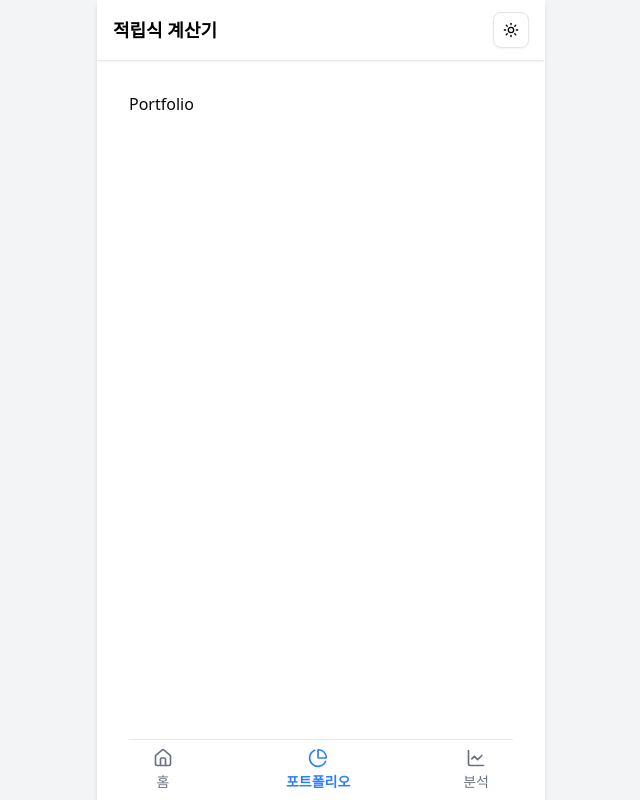
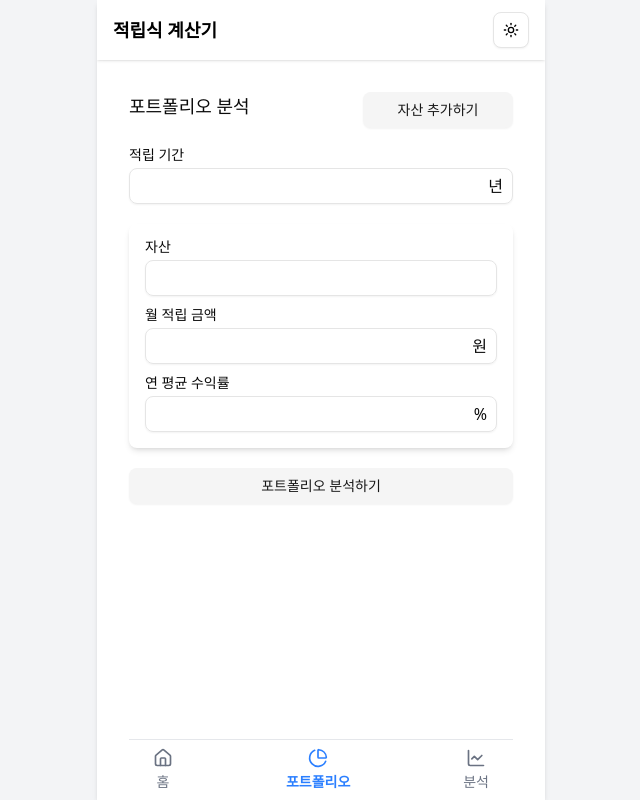
Before and after one commit to JeonChangMin15/stack-money-flow, a Next.js app: page /portfolio in a window 1280 px wide. Shown: the whole page, without its empty margins (319-959 px from the left). Built offline with nearby package versions, Linux system fonts and the light colour scheme.

Commit message:
[기능] 포트폴리오 분석 페이지 작업 - textInput 컴포넌트 생성 - 파이차트 컴포넌트 생성

```diff
--- a/src/app/(home)/page.tsx
+++ b/src/app/(home)/page.tsx
@@ -90,7 +90,7 @@ export default function Home() {
         onChange={setAverageProfit}
       />
       <Button
-        className="transition-transform duration-150 active:scale-95 active:shadow-inner dark:active:bg-gray-800"
+        className="btn-pressable"
         variant="secondary"
         onClick={updateInvestResult}
       >
--- a/src/app/analyze/page.tsx
+++ b/src/app/analyze/page.tsx
@@ -69,11 +69,11 @@ const Analyze = () => {
   };
 
   return (
-    <div className="grid gap-5">
+    <section className="grid gap-5">
       <div className="flex justify-between">
         <span className="text-lg">투자 시나리오 비교</span>
         <Button
-          className="ml-auto w-[150px] transition-transform duration-150 active:scale-95 active:shadow-inner dark:active:bg-gray-800"
+          className="btn-pressable ml-auto w-[150px]"
           variant="secondary"
           onClick={addSimulation}
         >
@@ -116,7 +116,7 @@ const Analyze = () => {
         </div>
       ))}
       <Button
-        className="transition-transform duration-150 active:scale-95 active:shadow-inner dark:active:bg-gray-800"
+        className="btn-pressable"
         variant="secondary"
         onClick={analyzeSimulation}
       >
@@ -144,7 +144,7 @@ const Analyze = () => {
           )}
         </div>
       )}
-    </div>
+    </section>
   );
 };
 
--- a/src/app/portfolio/page.tsx
+++ b/src/app/portfolio/page.tsx
@@ -1,7 +1,120 @@
-import React from 'react';
+'use client';
+
+import React, { useState } from 'react';
+import { Button } from '@/components/ui/button';
+import NumberInput from '@/components/common/input';
+import TextInput from '@/components/common/textInput';
+import { AssetPieChart } from '@/components/feature/portfolio/chart';
+import { calculateTotal } from '@/util/calUtils';
+import { AssetResult } from '@/types/type';
 
 const Portfolio = () => {
-  return <div>Portfolio</div>;
+  const [id, setId] = useState(2);
+  const [investTerm, setInvestTerm] = useState<string>('');
+  const [asset, setAsset] = useState([
+    {
+      id: 1,
+      name: '',
+      monthAmount: '',
+      averageProfit: '',
+    },
+  ]);
+  const [assetResult, setAssetResult] = useState<AssetResult[]>([]);
+
+  const addAsset = () => {
+    setAsset((prev) => [
+      ...prev,
+      { id, name: '', monthAmount: '', averageProfit: '' },
+    ]);
+    setId((prev) => prev + 1);
+  };
+
+  const handleInputAsset = (value: string, id: number, type: string) => {
+    setAsset((prev) =>
+      prev.map((item) =>
+        item.id === id
+          ? {
+              ...item,
+              [type]: value,
+            }
+          : item
+      )
+    );
+  };
+
+  const analyzeAsset = () => {
+    if (!investTerm) return;
+
+    const results: AssetResult[] = asset.map(
+      ({ name, monthAmount, averageProfit }) => {
+        const total = calculateTotal({
+          // 초기 투자금이 자산별로 없다면 '0'으로 처리
+          initialAmount: '0',
+          monthAmount,
+          investTerm,
+          averageProfit,
+        });
+
+        return { name, total };
+      }
+    );
+
+    setAssetResult(results);
+  };
+
+  return (
+    <section className="grid gap-5">
+      <div className="flex justify-between">
+        <span className="text-lg">포트폴리오 분석</span>
+        <Button
+          className="btn-pressable ml-auto w-[150px]"
+          variant="secondary"
+          onClick={addAsset}
+        >
+          자산 추가하기
+        </Button>
+      </div>
+      <NumberInput
+        label="적립 기간"
+        unit="년"
+        value={investTerm}
+        onChange={setInvestTerm}
+      />
+      {asset.map(({ id, name, monthAmount, averageProfit }) => (
+        <div className="grid gap-3 rounded-md p-4 shadow-md" key={id}>
+          <TextInput
+            label="자산"
+            value={name}
+            onChange={(newValue) => handleInputAsset(newValue, id, 'name')}
+          />
+          <NumberInput
+            label="월 적립 금액"
+            unit="원"
+            value={monthAmount}
+            onChange={(newValue) =>
+              handleInputAsset(newValue, id, 'monthAmount')
+            }
+          />
+          <NumberInput
+            label="연 평균 수익률"
+            unit="%"
+            value={averageProfit}
+            onChange={(newValue) =>
+              handleInputAsset(newValue, id, 'averageProfit')
+            }
+          />
+        </div>
+      ))}
+      <Button
+        className="btn-pressable"
+        variant="secondary"
+        onClick={analyzeAsset}
+      >
+        포트폴리오 분석하기
+      </Button>
+      {assetResult.length > 0 && <AssetPieChart assetResult={assetResult} />}
+    </section>
+  );
 };
 
 export default Portfolio;
--- /dev/null
+++ b/src/components/common/textInput.tsx
@@ -0,0 +1,31 @@
+'use client';
+
+import { Input } from '@/components/ui/input';
+import { Label } from '@/components/ui/label';
+
+interface Props {
+  label: string;
+  value: string;
+  onChange: (newValue: string) => void;
+}
+
+const TextInput = ({ label, value, onChange }: Props) => {
+  const handleChange = (e: React.ChangeEvent<HTMLInputElement>) => {
+    onChange(e.target.value);
+  };
+
+  return (
+    <div className="relative grid w-full max-w-sm items-center gap-1.5">
+      <Label htmlFor="number">{label}</Label>
+      <Input
+        className="pr-6 text-gray-700 dark:text-white"
+        id="number"
+        type="text"
+        value={value}
+        onChange={handleChange}
+      />
+    </div>
+  );
+};
+
+export default TextInput;
--- /dev/null
+++ b/src/components/feature/portfolio/chart.tsx
@@ -0,0 +1,107 @@
+'use client';
+
+import * as React from 'react';
+import { Label, Pie, PieChart } from 'recharts';
+
+import { Card, CardContent, CardHeader, CardTitle } from '@/components/ui/card';
+import {
+  ChartConfig,
+  ChartContainer,
+  ChartTooltip,
+  ChartTooltipContent,
+} from '@/components/ui/chart';
+import { AssetResult } from '@/types/type';
+
+interface Props {
+  assetResult: AssetResult[];
+}
+
+export function AssetPieChart({ assetResult }: Props) {
+  const chartData = React.useMemo(() => {
+    return assetResult
+      .map(({ name, total }, idx) => {
+        const chartIndex = (idx % 5) + 1; // 0→1, 1→2, …, 5→1 반복
+        return {
+          name,
+          total,
+          fill: `hsl(var(--chart-${chartIndex}))`,
+        };
+      })
+      .sort((a, b) => a.total - b.total);
+  }, [assetResult]);
+
+  const chartConfig = React.useMemo<ChartConfig>(() => {
+    const cfg: ChartConfig = { total: { label: '총 자산' } };
+    assetResult.forEach(({ name }, idx) => {
+      const chartIndex = (idx % 5) + 1;
+      cfg[name] = {
+        label: name,
+        color: `hsl(var(--chart-${chartIndex}))`,
+      };
+    });
+    return cfg;
+  }, [assetResult]);
+
+  const totalSum = React.useMemo(
+    () => chartData.reduce((sum, e) => sum + e.total, 0),
+    [chartData]
+  );
+
+  return (
+    <Card className="flex flex-col">
+      <CardHeader className="items-center pb-0">
+        <CardTitle>포트폴리오 차트</CardTitle>
+      </CardHeader>
+      <CardContent className="flex-1 pb-0">
+        <ChartContainer
+          config={chartConfig}
+          className="mx-auto aspect-square max-h-[250px]"
+        >
+          <PieChart>
+            <ChartTooltip
+              cursor={false}
+              content={<ChartTooltipContent hideLabel />}
+            />
+            <Pie
+              data={chartData}
+              dataKey="total"
+              nameKey="name"
+              innerRadius={65}
+              strokeWidth={5}
+            >
+              <Label
+                content={({ viewBox }) => {
+                  if (viewBox && 'cx' in viewBox && 'cy' in viewBox) {
+                    return (
+                      <text
+                        x={viewBox.cx}
+                        y={viewBox.cy}
+                        textAnchor="middle"
+                        dominantBaseline="middle"
+                      >
+                        <tspan
+                          x={viewBox.cx}
+                          y={viewBox.cy}
+                          className="fill-foreground text-base font-bold"
+                        >
+                          {totalSum.toLocaleString()}
+                        </tspan>
+                        <tspan
+                          x={viewBox.cx}
+                          y={(viewBox.cy || 0) + 24}
+                          className="fill-muted-foreground"
+                        >
+                          총 자산
+                        </tspan>
+                      </text>
+                    );
+                  }
+                }}
+              />
+            </Pie>
+          </PieChart>
+        </ChartContainer>
+      </CardContent>
+    </Card>
+  );
+}
--- a/src/styles/globals.css
+++ b/src/styles/globals.css
@@ -61,11 +61,6 @@
   --border: oklch(0.922 0 0);
   --input: oklch(0.922 0 0);
   --ring: oklch(0.708 0 0);
-  --chart-1: oklch(0.646 0.222 41.116);
-  --chart-2: oklch(0.6 0.118 184.704);
-  --chart-3: oklch(0.398 0.07 227.392);
-  --chart-4: oklch(0.828 0.189 84.429);
-  --chart-5: oklch(0.769 0.188 70.08);
   --sidebar: oklch(0.985 0 0);
   --sidebar-foreground: oklch(0.145 0 0);
   --sidebar-primary: oklch(0.205 0 0);
@@ -95,11 +90,6 @@
   --border: oklch(1 0 0 / 10%);
   --input: oklch(1 0 0 / 15%);
   --ring: oklch(0.556 0 0);
-  --chart-1: oklch(0.488 0.243 264.376);
-  --chart-2: oklch(0.696 0.17 162.48);
-  --chart-3: oklch(0.769 0.188 70.08);
-  --chart-4: oklch(0.627 0.265 303.9);
-  --chart-5: oklch(0.645 0.246 16.439);
   --sidebar: oklch(0.205 0 0);
   --sidebar-foreground: oklch(0.985 0 0);
   --sidebar-primary: oklch(0.488 0.243 264.376);
@@ -129,11 +119,11 @@
   }
 
   :root {
-    --chart-1: 12 76% 61%;
-    --chart-2: 173 58% 39%;
-    --chart-3: 197 37% 24%;
-    --chart-4: 43 74% 66%;
-    --chart-5: 27 87% 67%;
+    --chart-1: 12, 76%, 61%;
+    --chart-2: 173, 58%, 39%;
+    --chart-3: 197, 37%, 24%;
+    --chart-4: 43, 74%, 66%;
+    --chart-5: 27, 87%, 67%;
   }
 
   .dark {
@@ -144,3 +134,10 @@
     --chart-5: 340 75% 55%;
   }
 }
+
+@layer components {
+  /* 재사용할 커스텀 클래스 정의 */
+  .btn-pressable {
+    @apply transition-transform duration-150 active:scale-95 active:shadow-inner dark:active:bg-gray-800;
+  }
+}
--- a/src/types/type.ts
+++ b/src/types/type.ts
@@ -12,3 +12,8 @@ export interface TotalYearData {
   /** 해당 연도 말 누적 원금 대비 수익률 (%) */
   rateOfReturn: number;
 }
+
+export interface AssetResult {
+  name: string;
+  total: number;
+}
```
